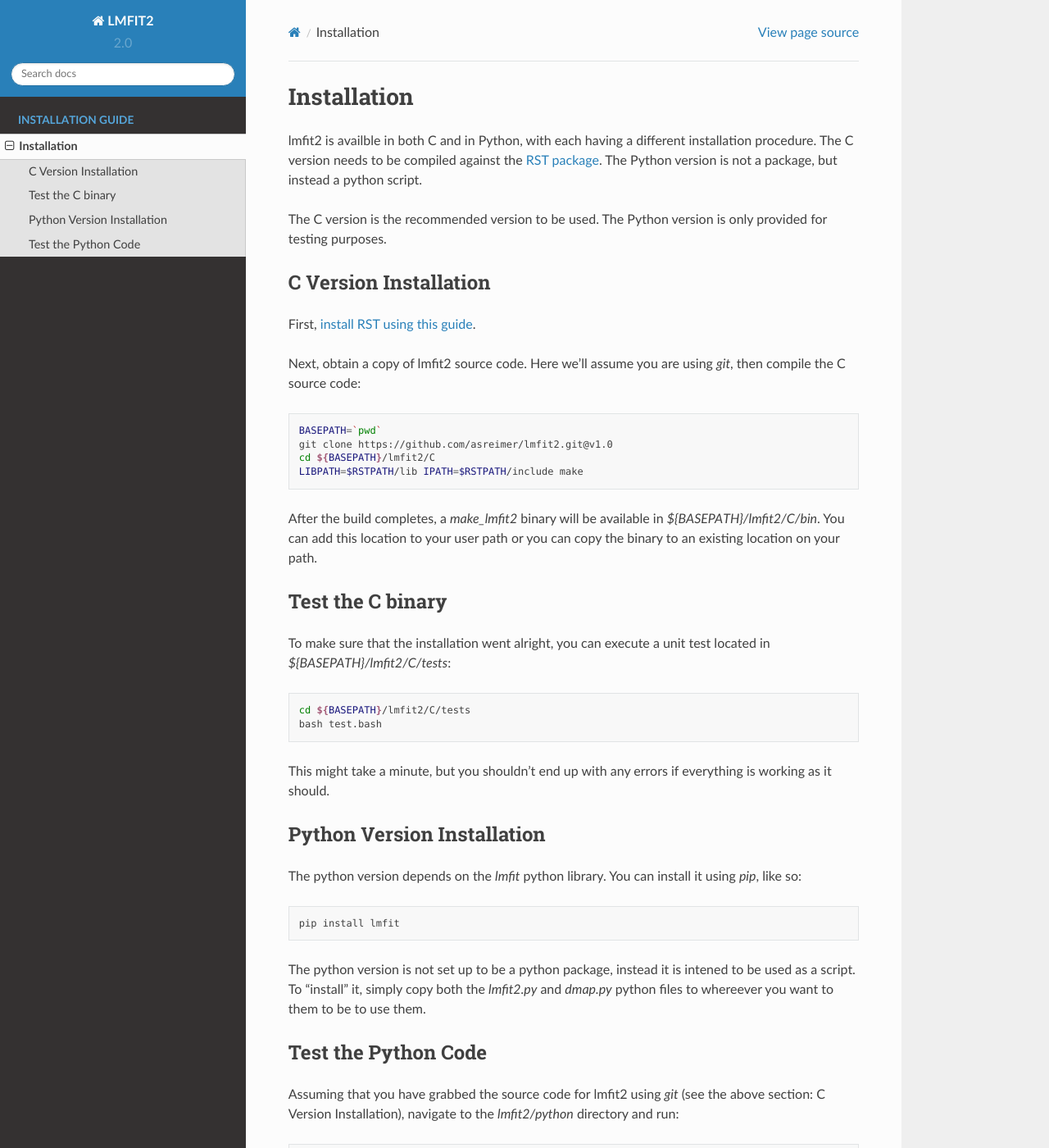
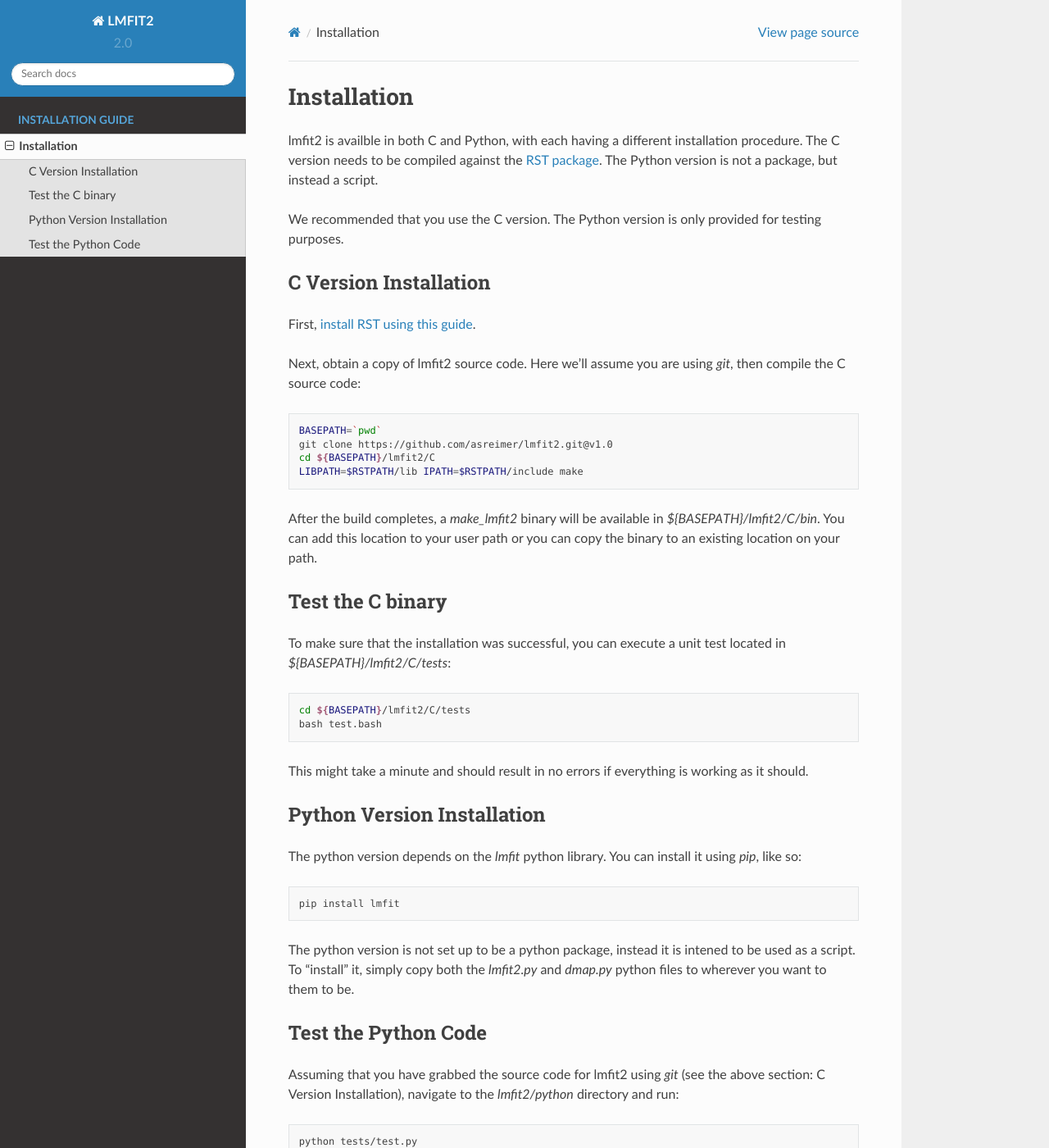
Before and after one commit to asreimer/lmfit2, a Sphinx documentation site: the page built from docs/install.rst, in a window 1280 px wide and 1400 px high. Shown: the whole window at 82% size. Built offline with Sphinx 7.4.7 and the Read the Docs theme 2.0.0, drawn with Linux system fonts in a browser that asks for light colours; some of the changed text lies outside the part shown.

Commit message:
grammar and spelling

```diff
--- a/docs/install.rst
+++ b/docs/install.rst
@@ -3,13 +3,13 @@
 Installation
 ============
 
-lmfit2 is availble in both C and in Python, with each having a different
+lmfit2 is availble in both C and Python, with each having a different
 installation procedure. The C version needs to be compiled against the
 `RST package <https://github.com/SuperDARN/rst>`_. The Python version is
-not a package, but instead a python script.
+not a package, but instead a script.
 
-The C version is the recommended version to be used. The Python version
-is only provided for testing purposes.
+We recommended that you use the C version. The Python version is only
+provided for testing purposes.
 
 
 C Version Installation
@@ -35,7 +35,7 @@
 Test the C binary
 -----------------
 
-To make sure that the installation went alright, you can execute a unit
+To make sure that the installation was successful, you can execute a unit
 test located in `${BASEPATH}/lmfit2/C/tests`:
 
 .. code-block:: bash
@@ -43,8 +43,8 @@
     cd ${BASEPATH}/lmfit2/C/tests
     bash test.bash
 
-This might take a minute, but you shouldn't end up with any errors if
-everything is working as it should.
+This might take a minute and should result in no errors if everything is
+working as it should.
 
 
 Python Version Installation
@@ -60,8 +60,7 @@
 
 The python version is not set up to be a python package, instead it is
 intened to be used as a script. To "install" it, simply copy both the
-`lmfit2.py` and `dmap.py` python files to whereever you want to them to be
-to use them.
+`lmfit2.py` and `dmap.py` python files to wherever you want to them to be.
 
 
 Test the Python Code
@@ -75,5 +74,5 @@
 
     python tests/test.py
 
-This will take a minute or two. It shouldn't return any errors if everything
-is set up properly.
+This will take a minute or two and should result in no errors if everything is
+working as it should.
```
Also changed, not shown: docs/index.rst (+5 -5 lines).
